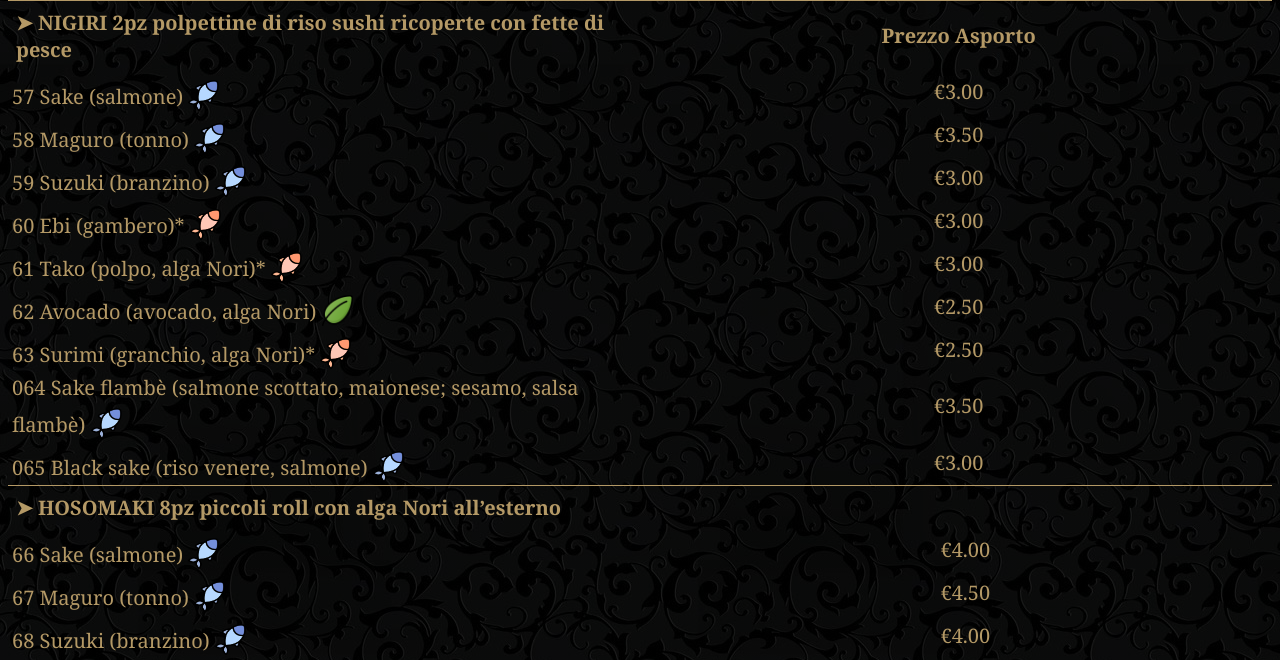
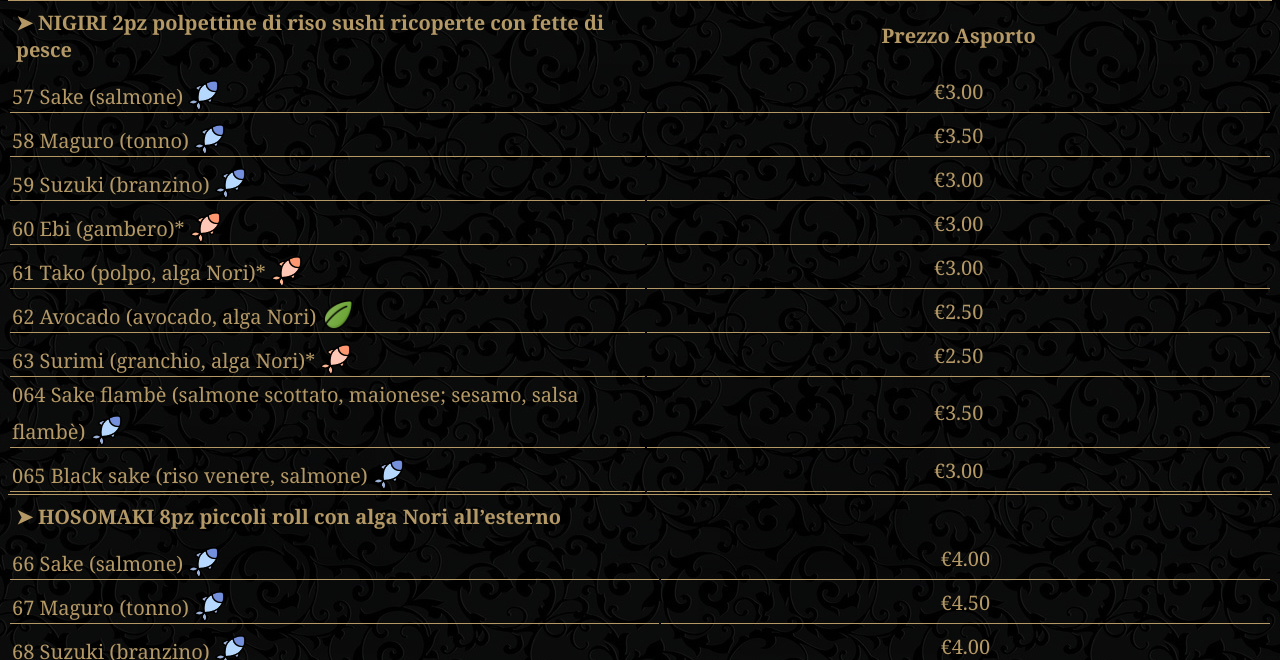
Before and after one commit to darumasushi/darumasushi.github.io, a plain HTML site: page sushic.html in a window 1280 px wide. Shown: the part 140-800 px from the top of the page. Drawn offline with Linux system fonts and the light colour scheme.

Commit message:
Table border transparency

```diff
--- a/styles.css
+++ b/styles.css
@@ -33,14 +33,11 @@ th {
 
 td {
     padding: 2px;
+    border-bottom: 1px solid rgb(180, 153, 102);
 }
 
 td:nth-child(even) {
     text-align: center;
-}
-
-tr {
-    border-bottom: 1px solid rgb(180, 153, 102);
 }
 
 tr:last-child {
```
